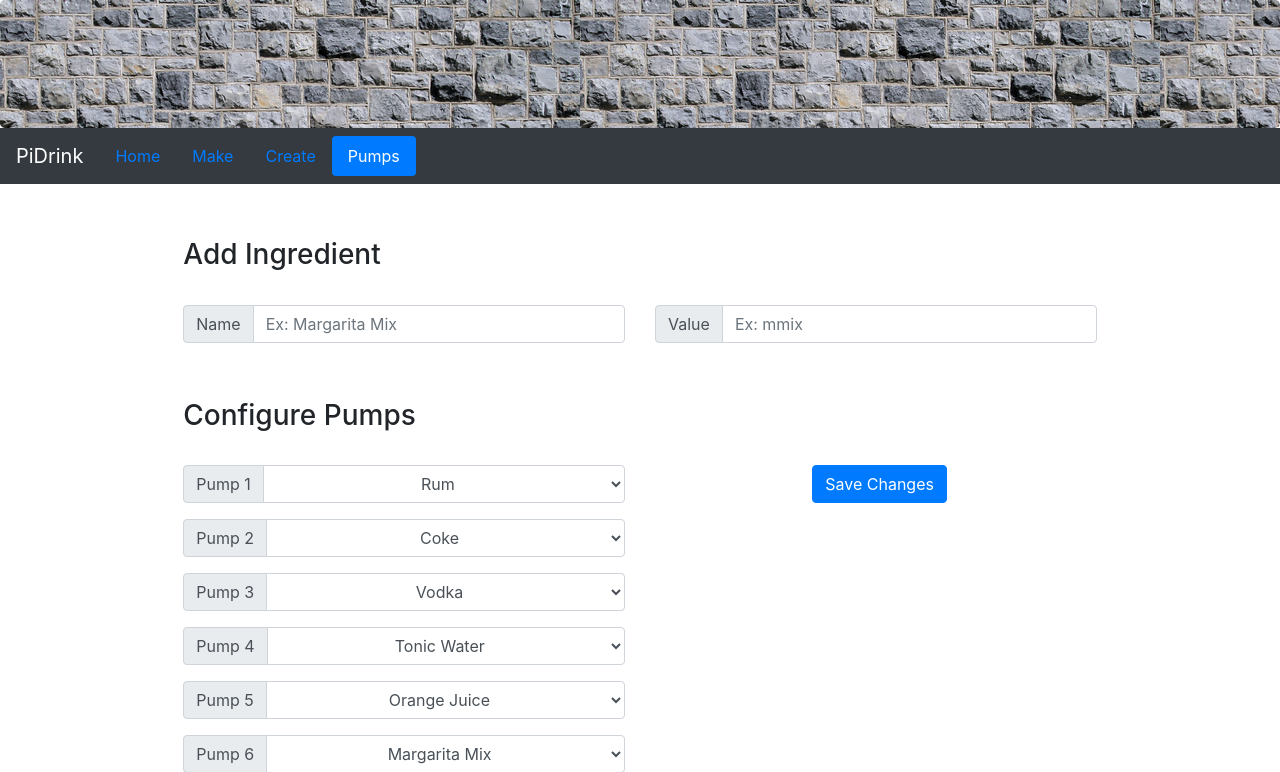
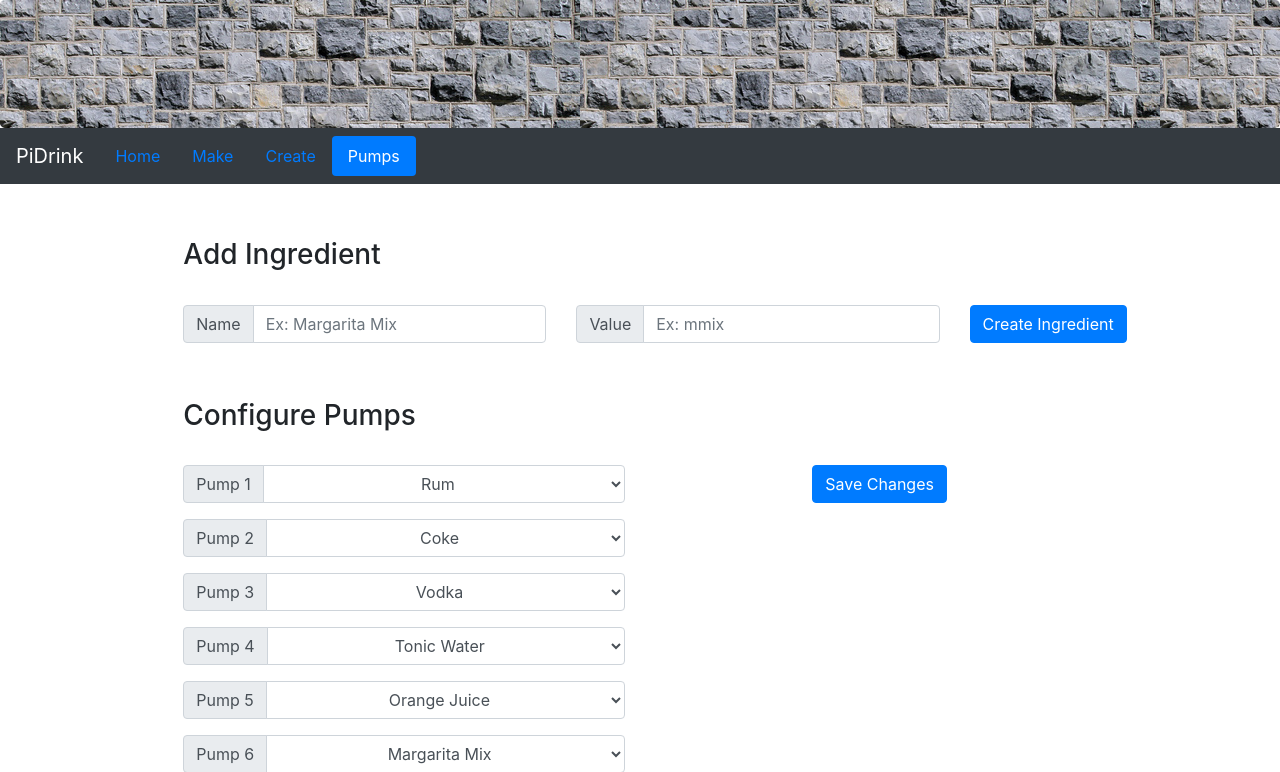
Before and after one commit to mpocta30/PiDrink, a Flask app: page / in a window 1280 px wide, after a click on "Pumps". Shown: the top 772 px of the page. Run offline with Flask 2, Linux system fonts and the light colour scheme; parts of the project's set-up code (start-up, migrations or seed data) failed here and were passed over; some libraries are stand-ins or nearby versions.

Commit message:
Allowing user to add a new ingredient

```diff
--- a/templates/index.html
+++ b/templates/index.html
@@ -141,7 +141,7 @@
             <h3>Add Ingredient</h3>
             <form id="addingredient">
                 <div class="row form-group">
-                    <div class="input-group col-sm-6">
+                    <div class="input-group col-sm-5">
                         <div class="input-group mb-3">
                             <div class="input-group-prepend">
                                 <span class="input-group-text" id="basic-addon1">Name</span>
@@ -149,13 +149,16 @@
                             <input type="text" class="form-control" id="ingname" placeholder="Ex: Margarita Mix" required>
                         </div>
                     </div>
-                    <div class="input-group col-sm-6">
+                    <div class="input-group col-sm-5">
                         <div class="input-group mb-3">
                             <div class="input-group-prepend">
                                 <span class="input-group-text" id="basic-addon1">Value</span>
                             </div>
                             <input type="text" class="form-control" id="ingval" placeholder="Ex: mmix" required>
                         </div>
+                    </div>
+                    <div class="col-sm-2">
+                        <button type="submit" class="btn btn-primary" id="submitingredient">Create Ingredient</button>
                     </div>
                 </div>
             </form>
```
